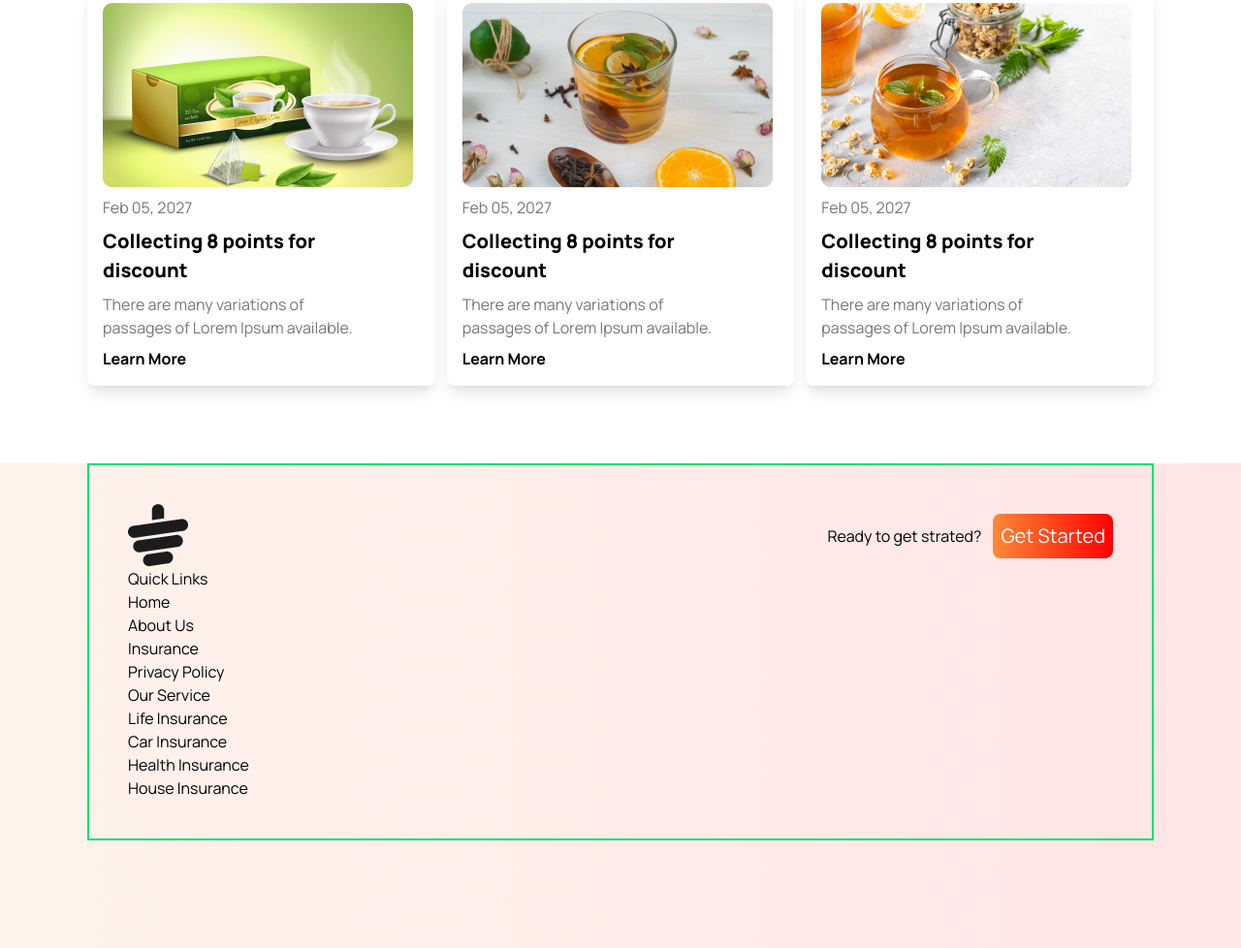
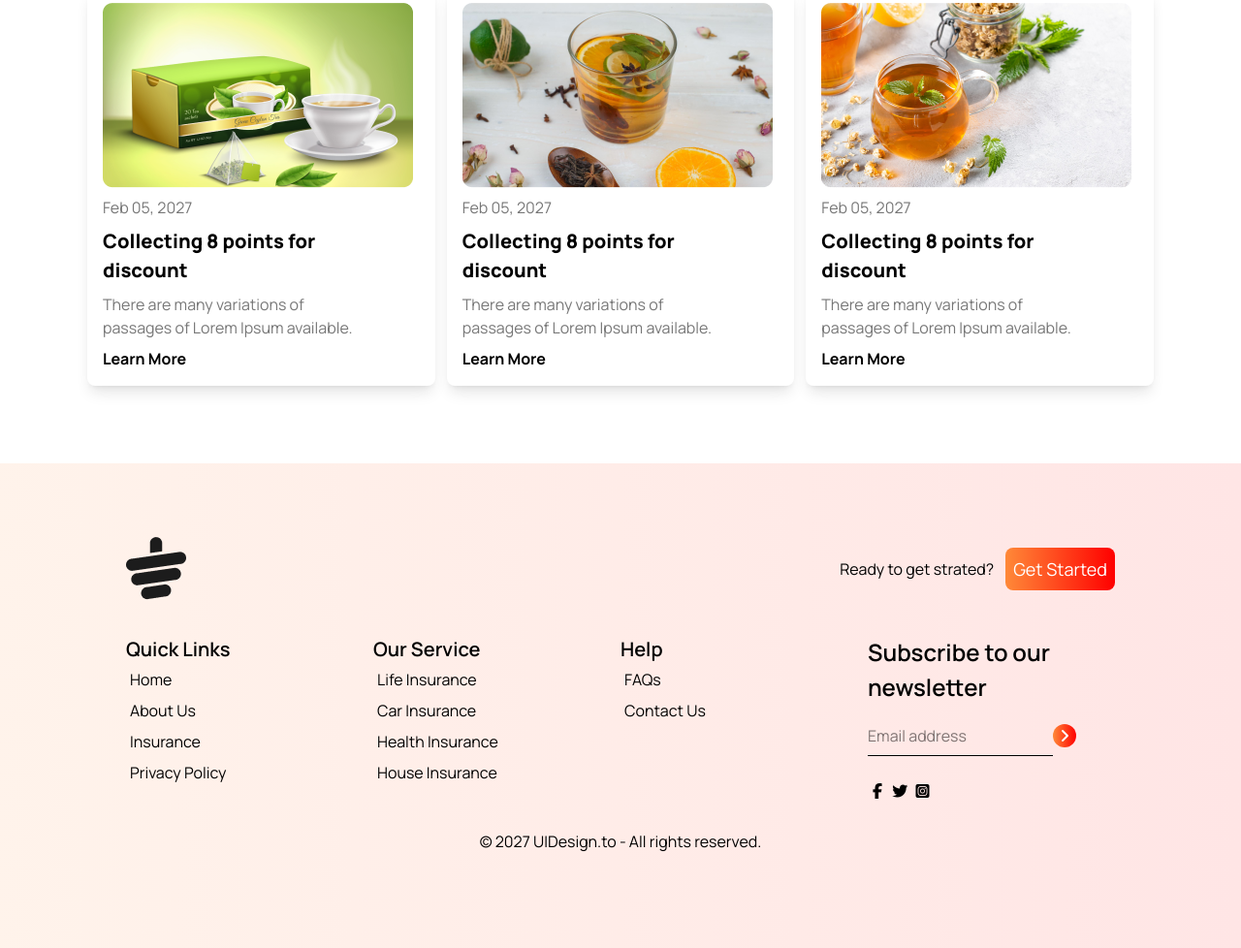
Before and after one commit to SAMIA-TASMIN/Tea-House-Resources-Tailwind, a plain HTML site: page index.html in a window 1280 px wide. Shown: the part 2585-3563 px from the top of the page at 97% size. Drawn offline with nearby package versions, Linux system fonts and the light colour scheme.

Commit message:
final commit

```diff
--- a/index.html
+++ b/index.html
@@ -181,39 +181,55 @@ opacity: 0.1;"></div>
 
     <!-- Footer -->
     <footer class="h-[500px] mt-[80px]" style="background: linear-gradient(270.00deg, rgba(255, 0, 0, 0.1),rgba(255, 137.00003051757812, 55.999996185302734, 0.1) 100%);">
-        <div class="max-w-[1100px] mx-auto p-10 border-2 border-green-400">
-            <div class="flex items-center justify-between text-center">
+
+        <div class="max-w-[1100px] mx-auto p-10">
+            <div class="flex items-center justify-between text-center my-9">
                 <img src="./images/cup.png" alt="">
                 <div class="flex gap-3 items-center">
                     <p>Ready to get strated?</p>
-                    <button style="background: linear-gradient(270.00deg, rgba(255, 0, 0, 1),rgba(255, 137.00003051757812, 55.999996185302734, 1) 100%);" class="rounded-lg p-2 text-[20px] text-white inline-flex text-center justify-center items-center">Get Started</button>
-                </div>
-            </div>
-            <div>
-                <div>
-                    <h4>Quick Links</h4>
-                    <p>Home</p>
-                    <p>About Us</p>
-                    <p>Insurance</p>
-                    <p>Privacy Policy</p>
-                </div>
-                <div>
-                    <h4>Our Service</h4>
-                    <p>Life Insurance</p>
-                    <p>Car Insurance</p>
-                    <p>Health Insurance</p>
-                    <p>House Insurance</p>
-                </div>
-                <div>
-
-                </div>
-                <div>
-
+                    <button style="background: linear-gradient(270.00deg, rgba(255, 0, 0, 1),rgba(255, 137.00003051757812, 55.999996185302734, 1) 100%);" class="rounded-lg p-2 text-lg text-white inline-flex text-center justify-center items-center">Get Started</button>
                 </div>
             </div>
 
+            <div class="grid grid-cols-4 justify-between">
+                <div>
+                    <h4 class="text-[20px] font-semibold">Quick Links</h4>
+                    <p class="p-1">Home</p>
+                    <p class="p-1">About Us</p>
+                    <p class="p-1">Insurance</p>
+                    <p class="p-1">Privacy Policy</p>
+                </div>
+                <div>
+                    <h4 class="text-[20px] font-semibold">Our Service</h4>
+                    <p class="p-1">Life Insurance</p>
+                    <p class="p-1">Car Insurance</p>
+                    <p class="p-1">Health Insurance</p>
+                    <p class="p-1">House Insurance</p>
+                </div>
+
+                <div>
+                    <h4 class="text-[20px] font-semibold">Help</h4>
+                    <p class="p-1">FAQs</p>
+                    <p class="p-1">Contact Us</p>
+                </div>
+
+                <div>
+                    <h4 class="text-[24px] font-semibold">Subscribe to our newsletter</h4>
+                    <div class="flex pt-5">
+                        <input class="border-b-1 outline-none pb-2" placeholder="Email address" type="email" name="" id="">
+                        <div class="h-6 w-6 rounded-full text-center" style="background: linear-gradient(270.00deg, rgba(255, 0, 0, 1),rgba(255, 137.00003051757812, 55.999996185302734, 1) 100%);">
+                            <i class="fa-solid fa-angle-right text-white" ></i>
+                        </div>
+                    </div>
+                    <div class="mt-6">
+                        <i class="fa-brands fa-facebook-f"></i>
+                        <i class="fa-brands fa-twitter"></i>
+                        <i class="fa-brands fa-square-instagram"></i>
+                    </div>
+                </div>
+            </div>
+            <p class="text-center mt-7">© 2027 UIDesign.to - All rights reserved.</p>
         </div>
-
     </footer>
 
 </body>
```
